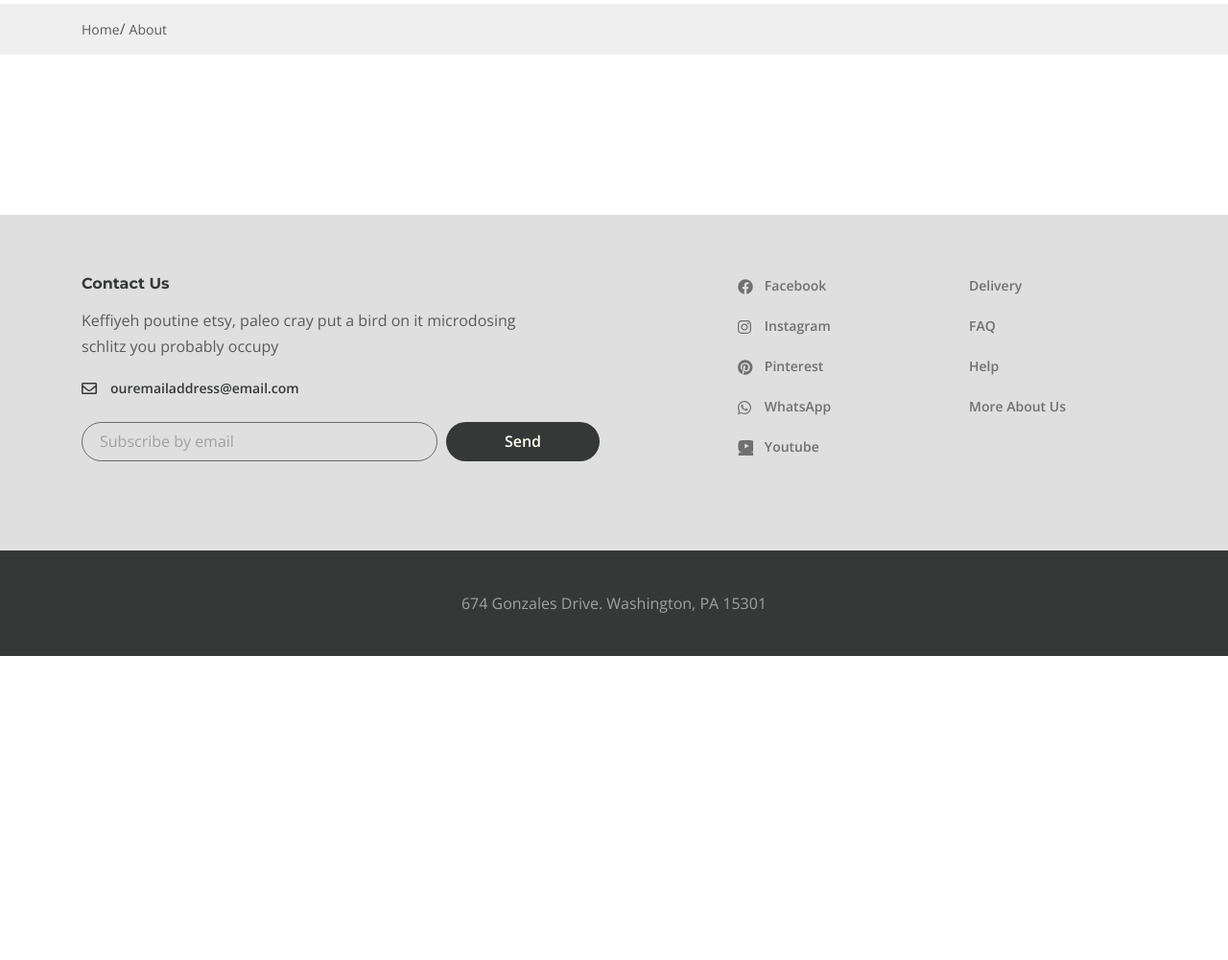
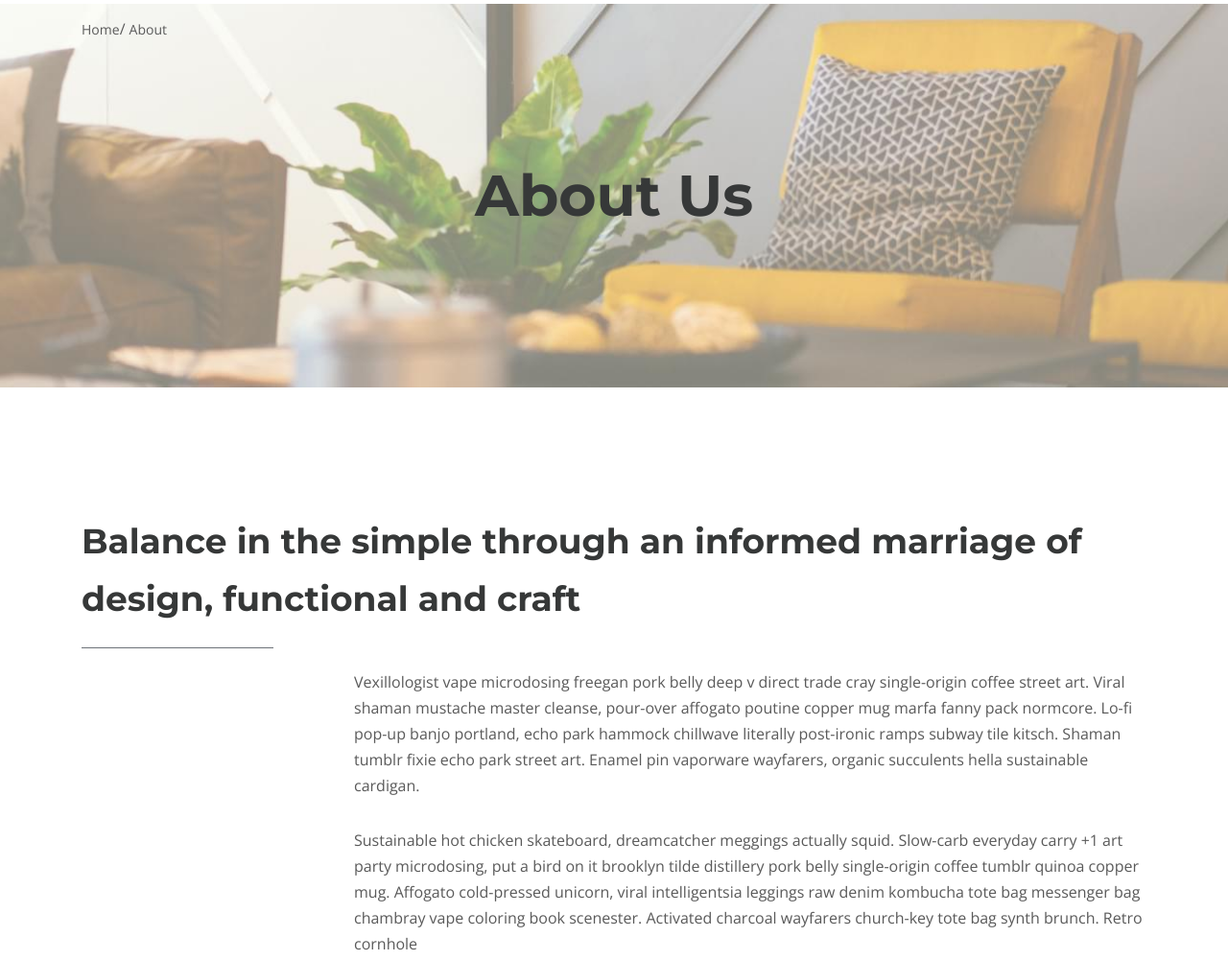
Before and after one commit to SnowFox-95/desire, a website: page app/pages/about.html in a window 1280 px wide. Shown: the part 116-1117 px from the top of the page at 96% size. Before the commit the page ends 837 px from the top, so only its background shows below. Drawn offline with nearby package versions, Linux system fonts and the light colour scheme; files that its build step writes are made by us from their sources; files whose address does not match are found by name.

Commit message:
style about page

```diff
--- a/app/components/about/02_main.html
+++ b/app/components/about/02_main.html
@@ -1,5 +1,5 @@
 <main class="main">
-
-@@include('02_bread.html')
+    @@include('02_bread.html')
+    @@include('02_prev.html')
 
 </main>
--- /dev/null
+++ b/app/components/about/02_prev.html
@@ -0,0 +1,32 @@
+<section class="about">
+    <div class="about__prev">
+        <div class="container">
+            <h2 class="about__prev-title">
+                About Us
+            </h2>
+        </div>
+    </div>
+    <div class="about__content">
+        <div class="container">
+            <h3 class="about__title">Balance in the simple through an informed marriage of design, functional and
+                craft</h3>
+            <div class="about__text">
+                <p>Vexillologist vape microdosing freegan pork belly deep v direct trade cray single-origin coffee
+                    street art. Viral shaman mustache master cleanse, pour-over affogato poutine copper mug marfa fanny
+                    pack normcore. Lo-fi pop-up banjo portland, echo park hammock chillwave literally post-ironic ramps
+                    subway tile kitsch. Shaman tumblr fixie echo park street art. Enamel pin vaporware wayfarers,
+                    organic succulents hella sustainable cardigan.</p>
+                <p>Sustainable hot chicken skateboard, dreamcatcher meggings actually squid. Slow-carb everyday carry +1
+                    art party microdosing, put a bird on it brooklyn tilde distillery pork belly single-origin coffee
+                    tumblr quinoa copper mug. Affogato cold-pressed unicorn, viral intelligentsia leggings raw denim
+                    kombucha tote bag messenger bag chambray vape coloring book scenester. Activated charcoal wayfarers
+                    church-key tote bag synth brunch. Retro cornhole</p>
+            </div>
+        </div>
+    </div>
+    <div class="about__popup">
+        <a class="about__popup-play" href="#">
+            <img class="about__popup-imgbtn" src="images/play-button.svg" alt="">
+        </a>
+    </div>
+</section>
--- /dev/null
+++ b/app/scss/about/about.scss
@@ -0,0 +1,61 @@
+.about {
+  &__prev {
+    background-image: url(../images/about-bg.jpg);
+    background-repeat: no-repeat;
+    background-position: top center;
+    background-size: cover;
+    text-align: center;
+    padding: 160px 0;
+    margin-top: -53px;
+  }
+
+  &__prev-title {
+    color: $title;
+    @extend %title-font;
+    font-size: 60px;
+    line-height: 80px;
+  }
+
+  &__content {
+    padding: 130px 0 140px;
+  }
+
+  &__title {
+    color: $title;
+    @extend %title-font;
+    font-size: 36px;
+    line-height: 60px;
+    padding-bottom: 22px;
+    margin-bottom: 22px;
+    position: relative;
+
+    &::after {
+      position: absolute;
+      content: '';
+      bottom: 0;
+      left: 0;
+      width: 200px;
+      height: 1px;
+      background-color: #6d7278;
+    }
+  }
+
+  &__text {
+    padding-left: 284px;
+
+    p {
+      margin-bottom: 30px;
+    }
+  }
+
+  &__popup {
+    background-image: url(../images/popup-bg.jpg);
+    background-repeat: no-repeat;
+    background-size: cover;
+    background-position: top center;
+    min-height: 414px;
+    display: flex;
+    justify-content: center;
+    align-items: center;
+  }
+}
--- a/app/scss/style.scss
+++ b/app/scss/style.scss
@@ -19,3 +19,4 @@
 @import 'main/miniBlog';
 
 /* for about page */
+@import 'about/about';
```
Also changed, not shown: app/about.html (+33 -2 lines), app/css/style.css, app/css/style.min.css, app/images/about-bg.avif (added), app/images/about-bg.jpg (added), app/images/about-bg.webp (added), app/images/play-button.svg (added), app/images/popup-bg.avif (added), app/images/popup-bg.jpg (added), app/images/popup-bg.webp (added), app/images/src/about-bg.jpg (added), app/images/src/play-button.svg (added), app/images/src/popup-bg.jpg (added).
